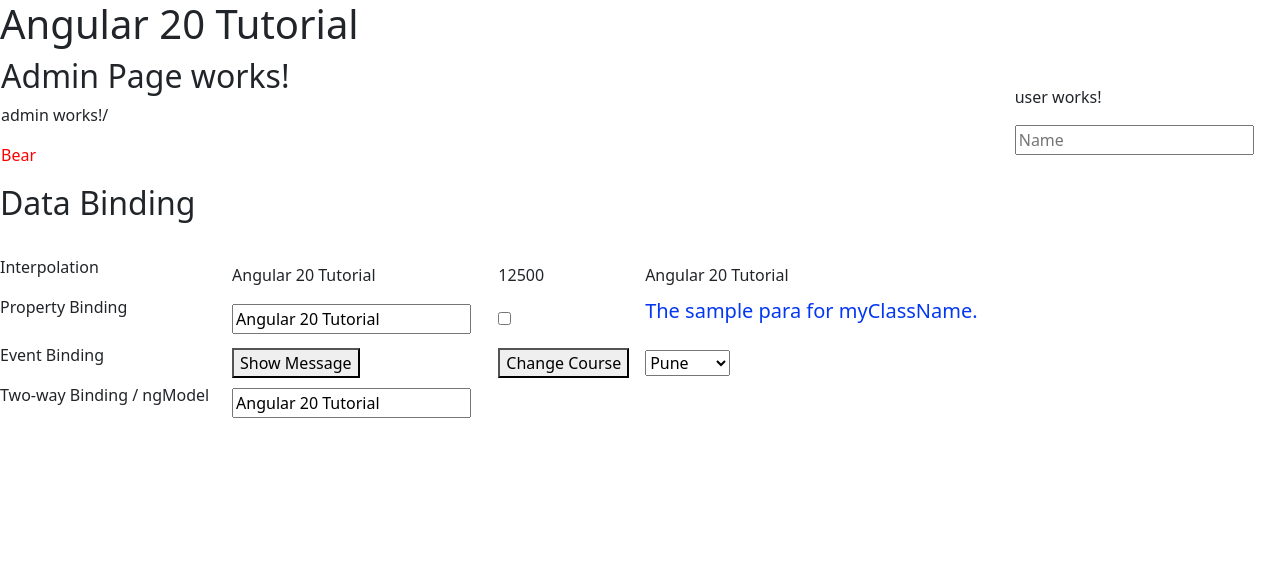
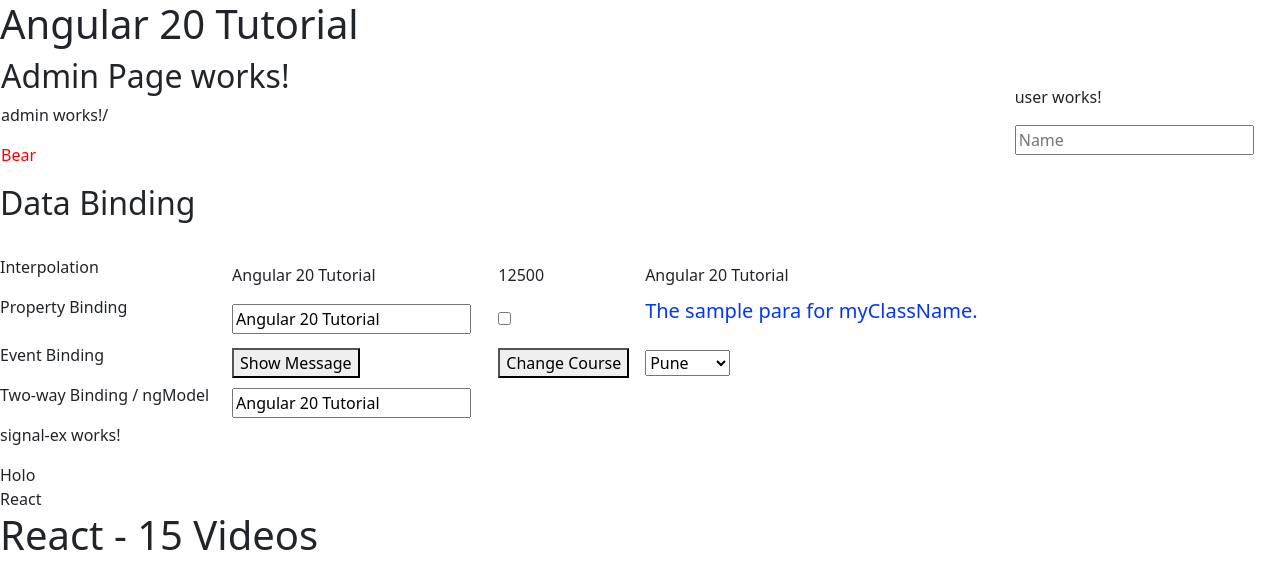
Before and after one commit to Yaswanth-BH/Angular20-PRACTICE, an Angular app: page / in a window 1280 px wide. Shown: the top 588 px of the page. Built offline with nearby package versions, Linux system fonts and the light colour scheme.

Commit message:
Episode-4: Signals

```diff
--- a/src/app/app.html
+++ b/src/app/app.html
@@ -14,6 +14,7 @@
     </tr>
 
     <app-data-binding></app-data-binding>
+    <app-signal-ex></app-signal-ex>
 
 
 </table>
--- a/src/app/app.ts
+++ b/src/app/app.ts
@@ -3,10 +3,11 @@
 import { Admin } from './components/admin/admin';
 import { User } from './components/user/user';
 import { DataBinding } from './components/data-binding/data-binding';
+import { SignalEx } from './components/signal-ex/signal-ex';
 
 @Component({
   selector: 'app-root',
-  imports: [RouterOutlet,Admin,User,DataBinding],
+  imports: [RouterOutlet,Admin,User,DataBinding,SignalEx],
   templateUrl: './app.html',
   styleUrl: './app.css'
 })
--- /dev/null
+++ b/src/app/components/signal-ex/signal-ex.html
@@ -0,0 +1,7 @@
+<p>signal-ex works!</p>
+
+<span>{{firstName}}</span>
+<br>
+<span>{{courseName()}}</span>
+<br>
+<h1>{{courseDetails()}}</h1>
--- /dev/null
+++ b/src/app/components/signal-ex/signal-ex.ts
@@ -0,0 +1,33 @@
+import { Component, computed, signal, ɵINPUT_SIGNAL_BRAND_WRITE_TYPE } from '@angular/core';
+import { first } from 'rxjs';
+
+@Component({
+  selector: 'app-signal-ex',
+  imports: [],
+  templateUrl: './signal-ex.html',
+  styleUrl: './signal-ex.css',
+})
+export class SignalEx {
+
+  firstName: string = "Bear";
+  productName="Moto"
+  courseName = signal<string>("Angular");
+  courseDuration = signal("15 Videos");
+
+  courseDetails = computed(()=> this.courseName()+ " - "+ this.courseDuration());
+
+  constructor(){
+    //changing normal variable
+    this.firstName="Holo";
+    console.log(this.firstName);
+
+    //changing signal
+    console.log(this.courseName());
+    setTimeout(() => {
+      this.courseName.set("React");
+
+    }, 5000);
+    console.log(this.courseName());
+  }
+
+}
```
Also changed, not shown: src/app/components/signal-ex/signal-ex.css (added), 1 other file (tests, documents, lock files or other folders).
